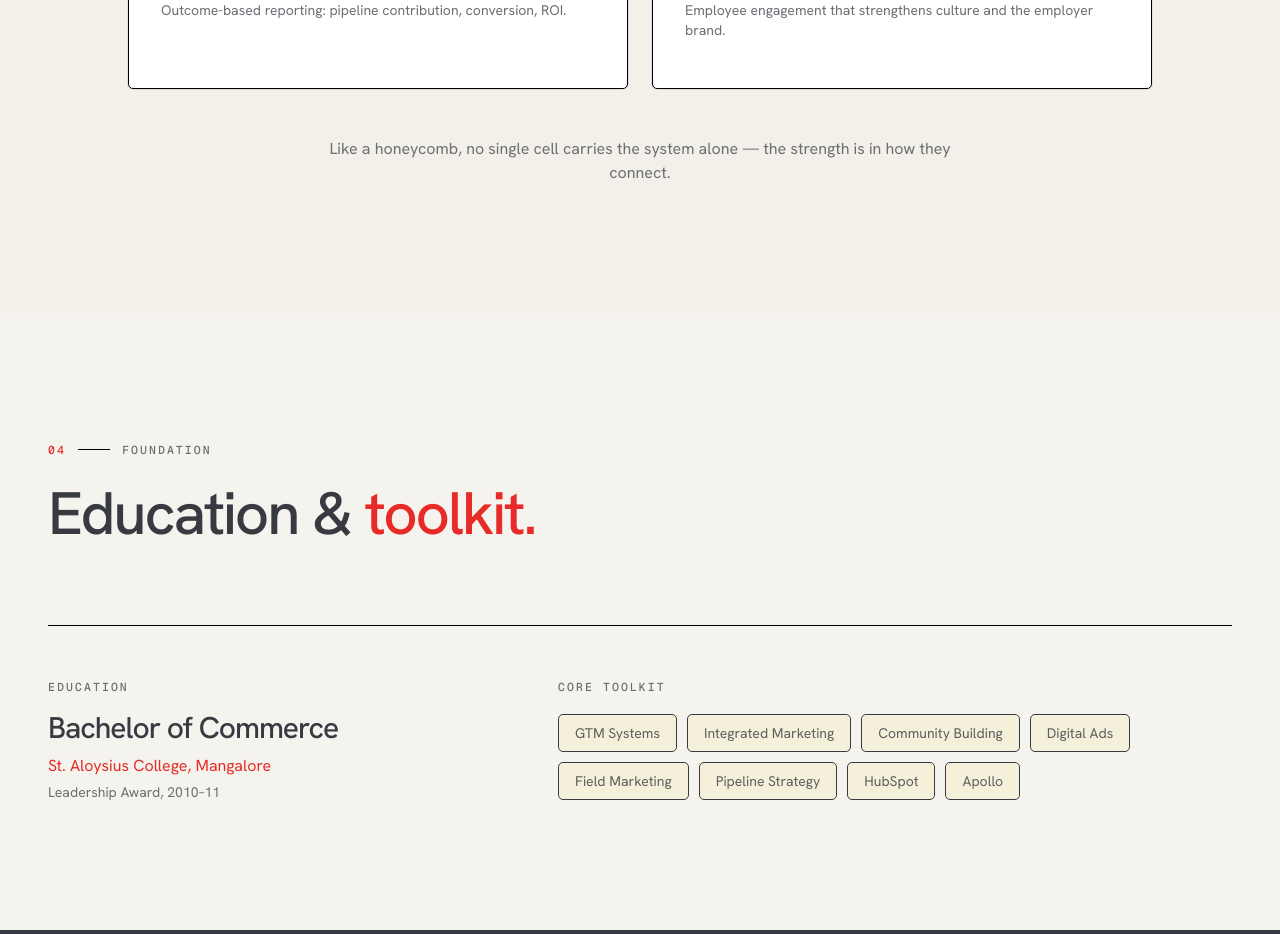
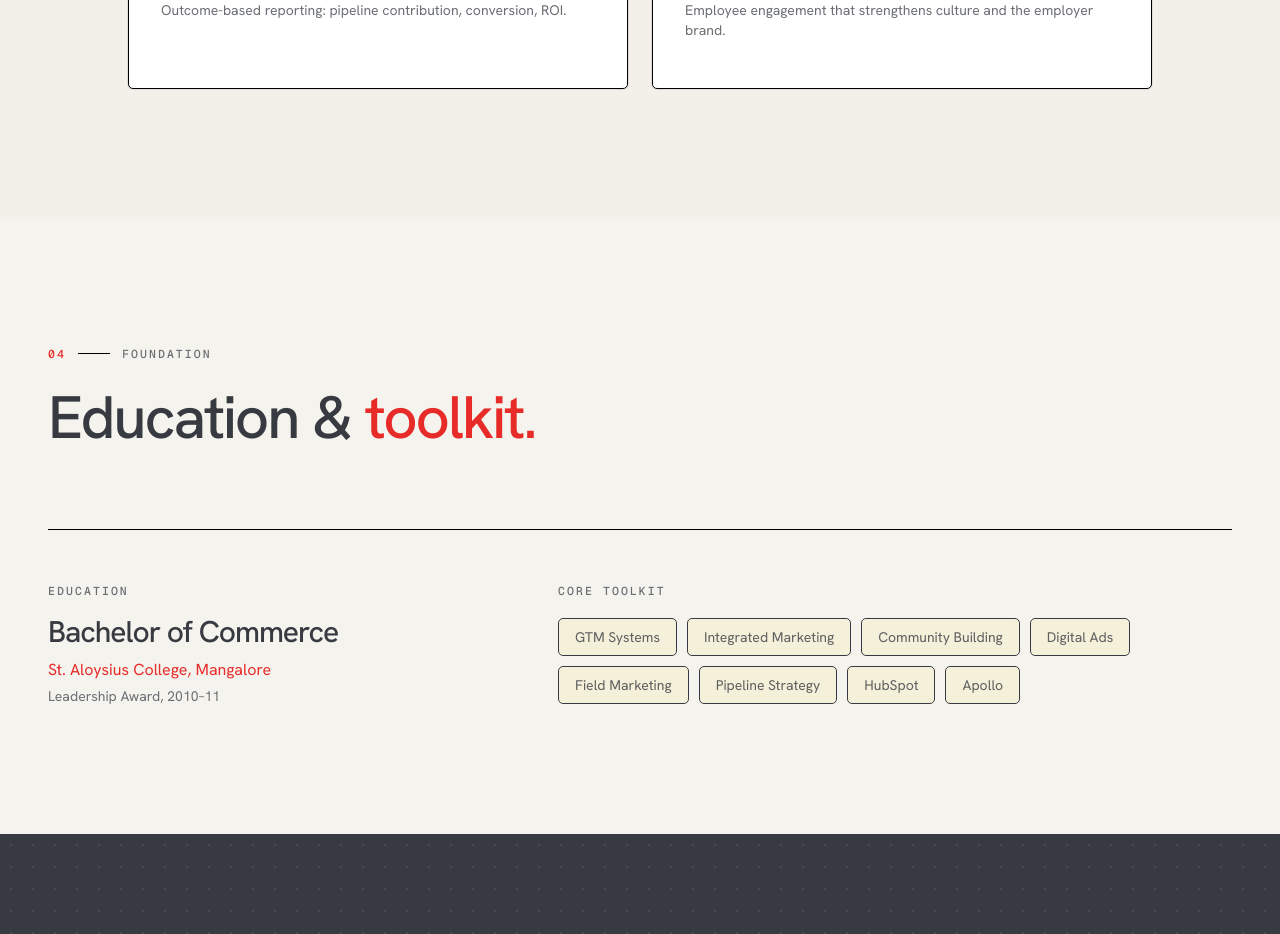
Before and after one commit to sharathg17/sharun-portfolio-v1, a Next.js app: page / in a window 1280 px wide. Shown: the part 4980-5914 px from the top of the page. Built offline with nearby package versions, Linux system fonts and the light colour scheme.

Commit message:
Remove honeycomb analogy from Approach component

```diff
--- a/src/components/Approach.tsx
+++ b/src/components/Approach.tsx
@@ -129,17 +129,6 @@ export default function Approach() {
               </motion.div>
             ))}
           </div>
-
-          <motion.p
-            initial={{ opacity: 0 }}
-            whileInView={{ opacity: 1 }}
-            viewport={{ once: true }}
-            transition={{ duration: 0.6, delay: 0.5 }}
-            className="text-center text-muted-foreground mt-12 max-w-2xl mx-auto"
-          >
-            Like a honeycomb, no single cell carries the system alone — the
-            strength is in how they connect.
-          </motion.p>
         </div>
       </div>
     </section>
```
